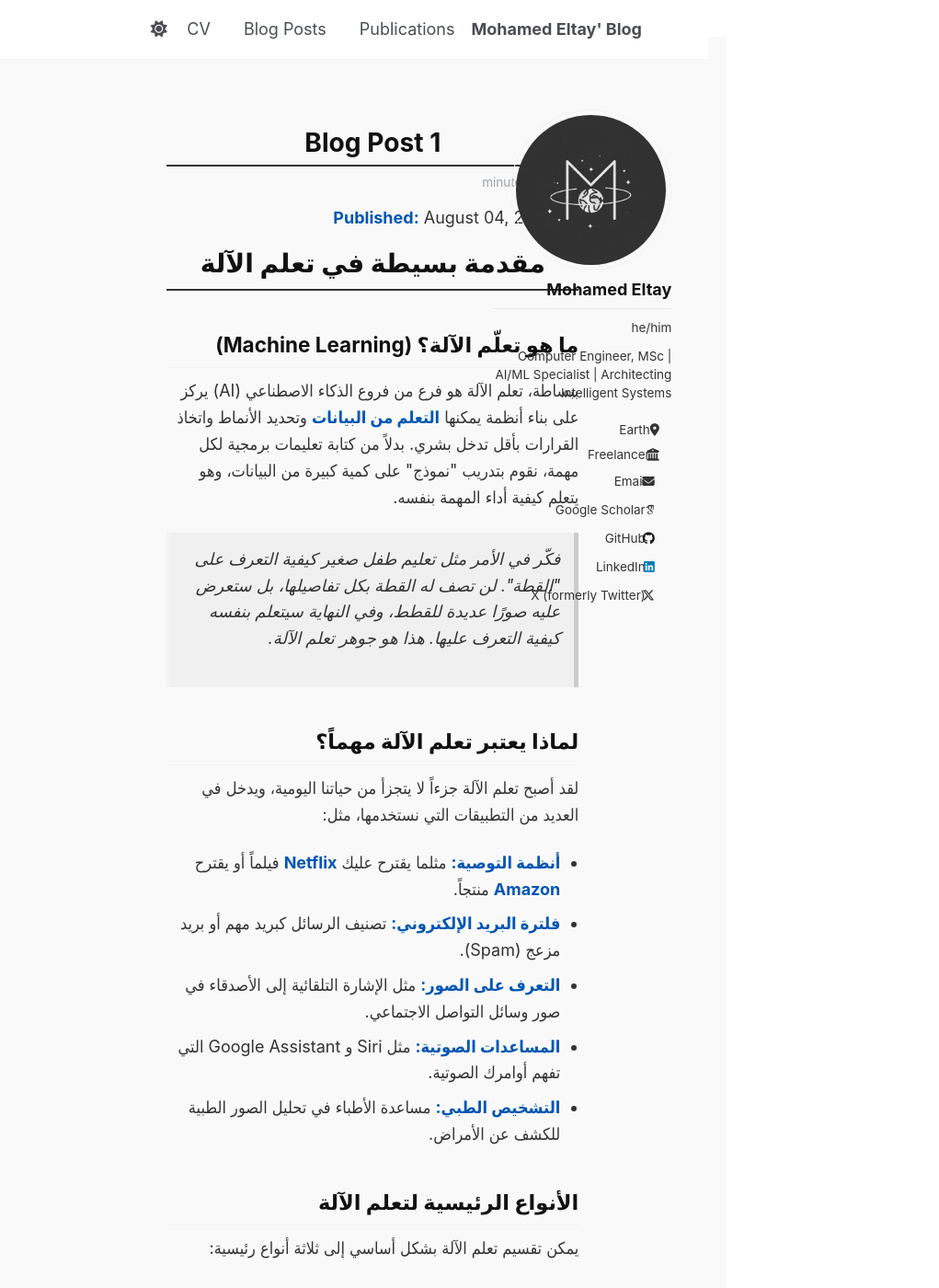
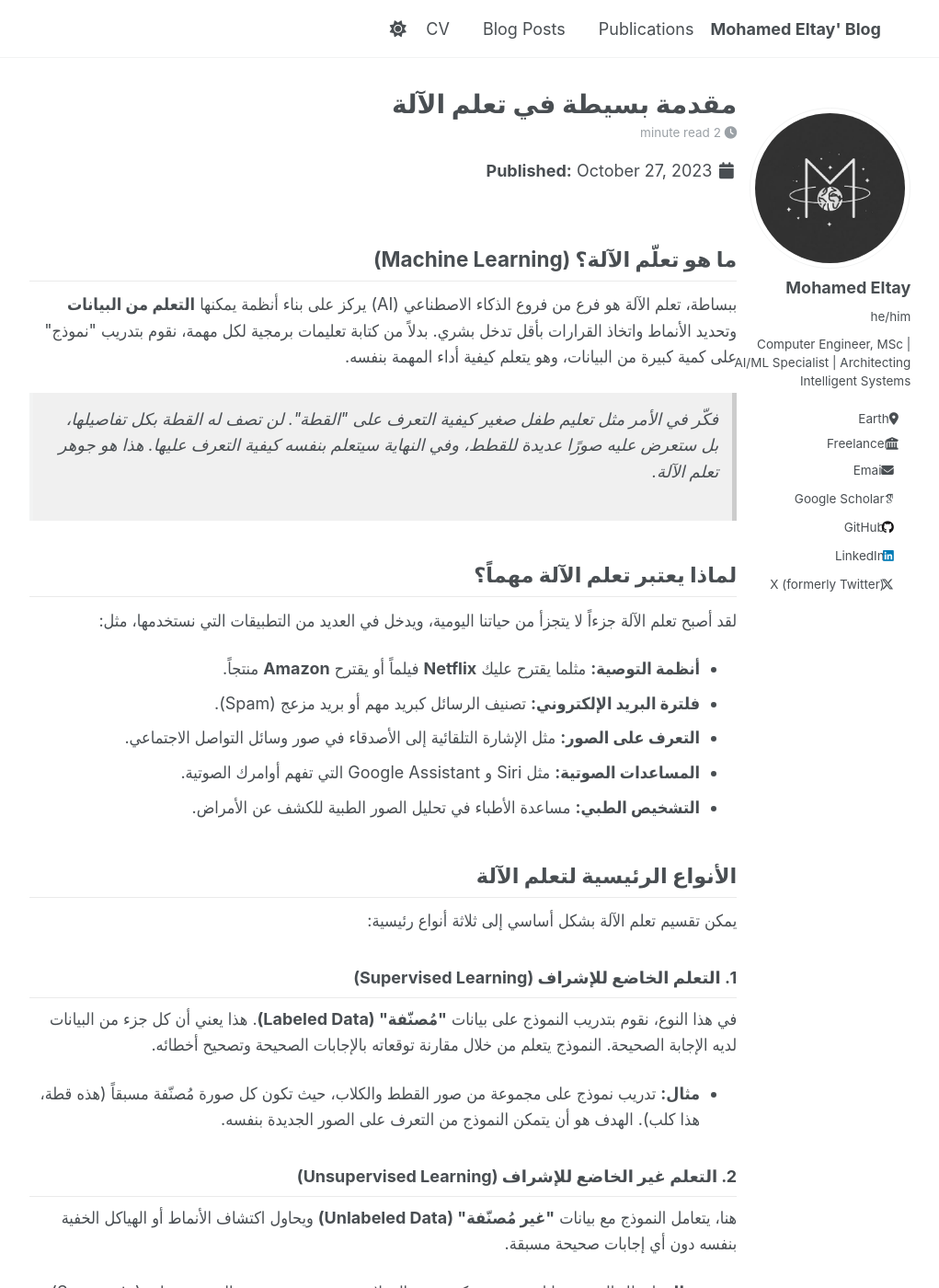
Before and after one commit to eltay89/eltay89.github.io, a Jekyll site: the page built from _posts/2025-08-04-blog-post-1.html, in a window 1280 px wide and 1400 px high. Shown: the whole window at 92% size, without its empty margins (250-1271 px from the left). Built offline with Jekyll 4.4.1, drawn with Linux system fonts in a browser that asks for light colours; some web fonts are replaced; a script that is not in the unit is left out; some of the changed text lies outside the part shown.

Commit message:
Update 2025-08-04-blog-post-1.html

```diff
--- a/_posts/2025-08-04-blog-post-1.html
+++ b/_posts/2025-08-04-blog-post-1.html
@@ -1,73 +1,55 @@
+---
+title: "مقدمة بسيطة في تعلم الآلة"
+date: 2023-10-27
+author_profile: true
+tags:
+  - تعلم الآلة
+  - الذكاء الاصطناعي
+  - عربي
+  - مقدمة
+excerpt: "مقدمة بسيطة باللغة العربية تشرح أساسيات تعلم الآلة، أنواعه الرئيسية، وأهميته في عالمنا اليوم."
+---
 <!DOCTYPE html>
 <html lang="ar" dir="rtl">
 <head>
     <meta charset="UTF-8">
     <meta name="viewport" content="width=device-width, initial-scale=1.0">
-    <title>مقدمة بسيطة في تعلم الآلة</title>
+    <!-- The title tag in the head is optional here as Jekyll will handle it from the front matter -->
     <style>
-        body {
+        /* Basic styling for readability, your site's CSS will likely override this */
+        .page__content {
             font-family: -apple-system, BlinkMacSystemFont, "Segoe UI", "Tahoma", sans-serif;
             line-height: 1.6;
-            color: #333;
-            max-width: 800px;
-            margin: 40px auto;
-            padding: 20px;
-            background-color: #f9f9f9;
         }
-        h1, h2, h3 {
-            color: #111;
+        .page__content h2, .page__content h3 {
             border-bottom: 1px solid #eaeaea;
             padding-bottom: 10px;
         }
-        h1 {
-            text-align: center;
-            border-bottom: 2px solid #333;
-        }
-        p {
-            margin-bottom: 1em;
-        }
-        ul {
-            padding-right: 20px; /* Indentation for RTL */
-        }
-        li {
-            margin-bottom: 0.5em;
-        }
-        blockquote {
+        .page__content blockquote {
             background-color: #f0f0f0;
-            border-right: 5px solid #ccc; /* Border on the right for RTL */
+            border-right: 5px solid #ccc;
             padding: 15px;
             margin: 20px 0;
             font-style: italic;
         }
-        table {
+        .page__content table {
             width: 100%;
             border-collapse: collapse;
             margin: 25px 0;
         }
-        th, td {
+        .page__content th, .page__content td {
             border: 1px solid #ddd;
             padding: 12px;
-            text-align: right; /* Align text to the right for RTL */
+            text-align: right;
         }
-        th {
+        .page__content th {
             background-color: #f2f2f2;
-            font-weight: bold;
-        }
-        hr {
-            border: 0;
-            height: 1px;
-            background: #ddd;
-            margin: 40px 0;
-        }
-        strong {
-            color: #0056b3;
         }
     </style>
 </head>
 <body>
 
-    <h1>مقدمة بسيطة في تعلم الآلة</h1>
-
+    <!-- The content below will be injected into your site's layout -->
     <h2>ما هو تعلّم الآلة؟ (Machine Learning)</h2>
     <p>
         ببساطة، تعلم الآلة هو فرع من فروع الذكاء الاصطناعي (AI) يركز على بناء أنظمة يمكنها <strong>التعلم من البيانات</strong> وتحديد الأنماط واتخاذ القرارات بأقل تدخل بشري. بدلاً من كتابة تعليمات برمجية لكل مهمة، نقوم بتدريب "نموذج" على كمية كبيرة من البيانات، وهو يتعلم كيفية أداء المهمة بنفسه.
```
